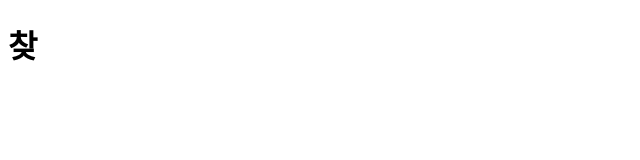
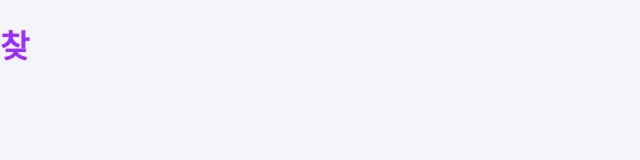
Before and after one commit to jamm-king/chat, a React (Vite) app in the folder frontend/: page / in a window 1280 px wide. Shown: the top 160 px of the page, without its empty margins (0-640 px from the left). Built offline with nearby package versions, Linux system fonts and the light colour scheme.

Commit message:
feat(frontend): add color tokens from the design

```diff
--- a/frontend/src/main.tsx
+++ b/frontend/src/main.tsx
@@ -1,4 +1,5 @@
 import { createRoot } from "react-dom/client";
 import App from "./App";
+import "./styles/tokens.css";
 
 createRoot(document.getElementById("root")!).render(<App />);
--- /dev/null
+++ b/frontend/src/styles/tokens.css
@@ -0,0 +1,20 @@
+/* 화면에서는 색 코드 대신 var()사용*/
+:root {
+    --bg: #f6f4fb;/*바탕색*/
+    --text: #1d1530;
+    --muted: #8a7fa3;
+    --accent: #9d2cff; /*찾 프로젝트 메인 컬러: 네온 퍼플*/
+    --accent-soft: #f1e6ff;
+    --line: #eee8f7;
+    --card: rgba(255, 255, 255, 0.72);
+}
+
+body{
+    margin: 0;
+    background: var(--bg);
+    color: var(--text);
+}
+
+h1 {
+    color: var(--accent);
+}
```
